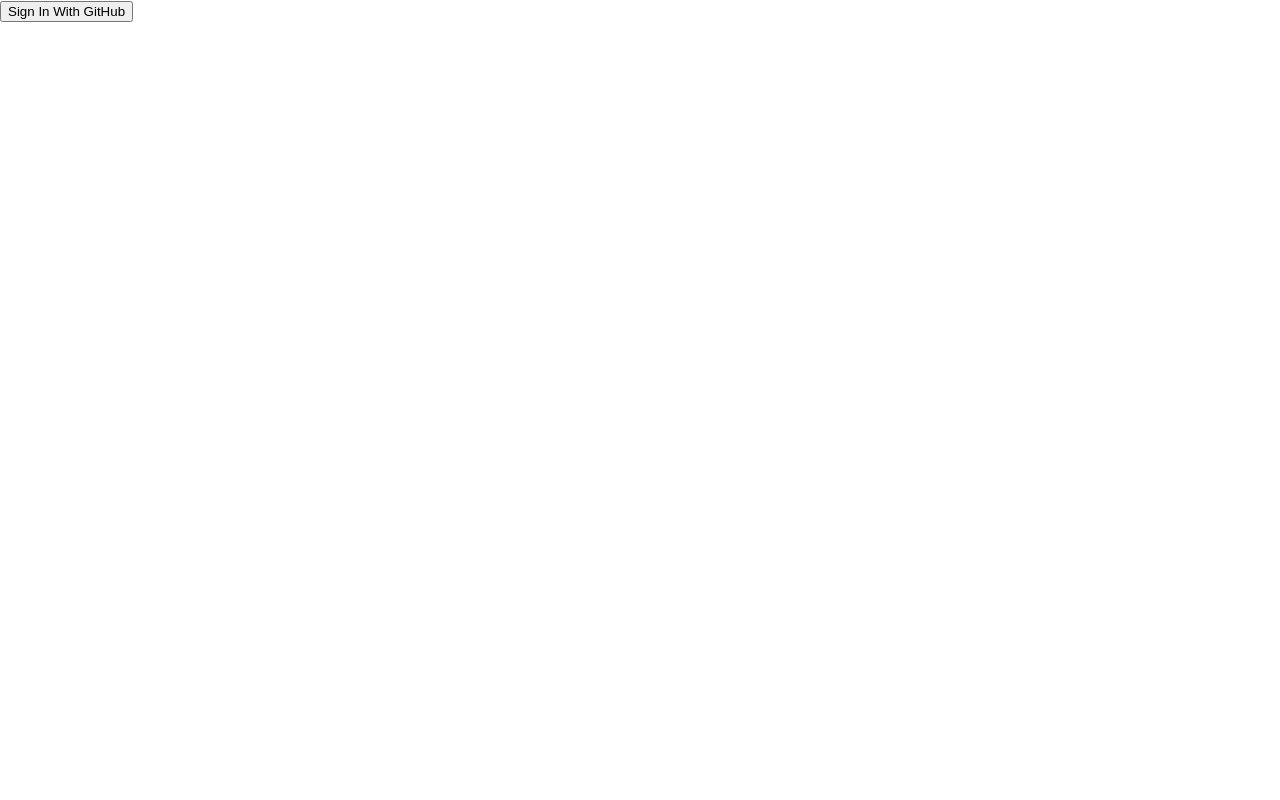
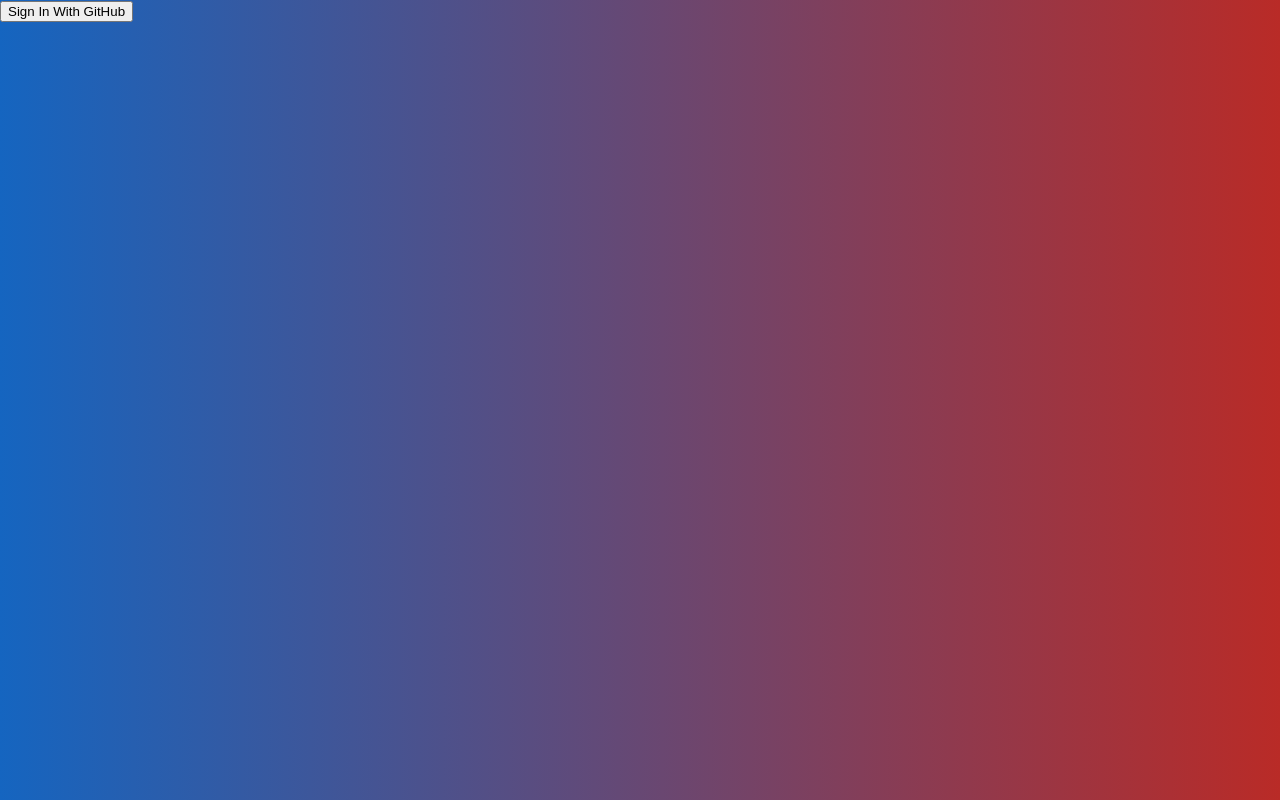
Before and after one commit to laloxox/Next-Auth-Practica, a Next.js app: page /login in a window 1280 px wide. Built offline with nearby package versions, Linux system fonts and the light colour scheme.

Commit message:
Se agrego un fondo en la hoja de estilos de CSS

```diff
--- a/styles/globals.css
+++ b/styles/globals.css
@@ -4,6 +4,10 @@ body {
   margin: 0;
   font-family: -apple-system, BlinkMacSystemFont, Segoe UI, Roboto, Oxygen,
     Ubuntu, Cantarell, Fira Sans, Droid Sans, Helvetica Neue, sans-serif;
+    background: #b92b27;  /* fallback for old browsers */
+background: -webkit-linear-gradient(to right, #1565C0, #b92b27);  /* Chrome 10-25, Safari 5.1-6 */
+background: linear-gradient(to right, #1565C0, #b92b27); /* W3C, IE 10+/ Edge, Firefox 16+, Chrome 26+, Opera 12+, Safari 7+ */
+
 }
 
 a {
```
